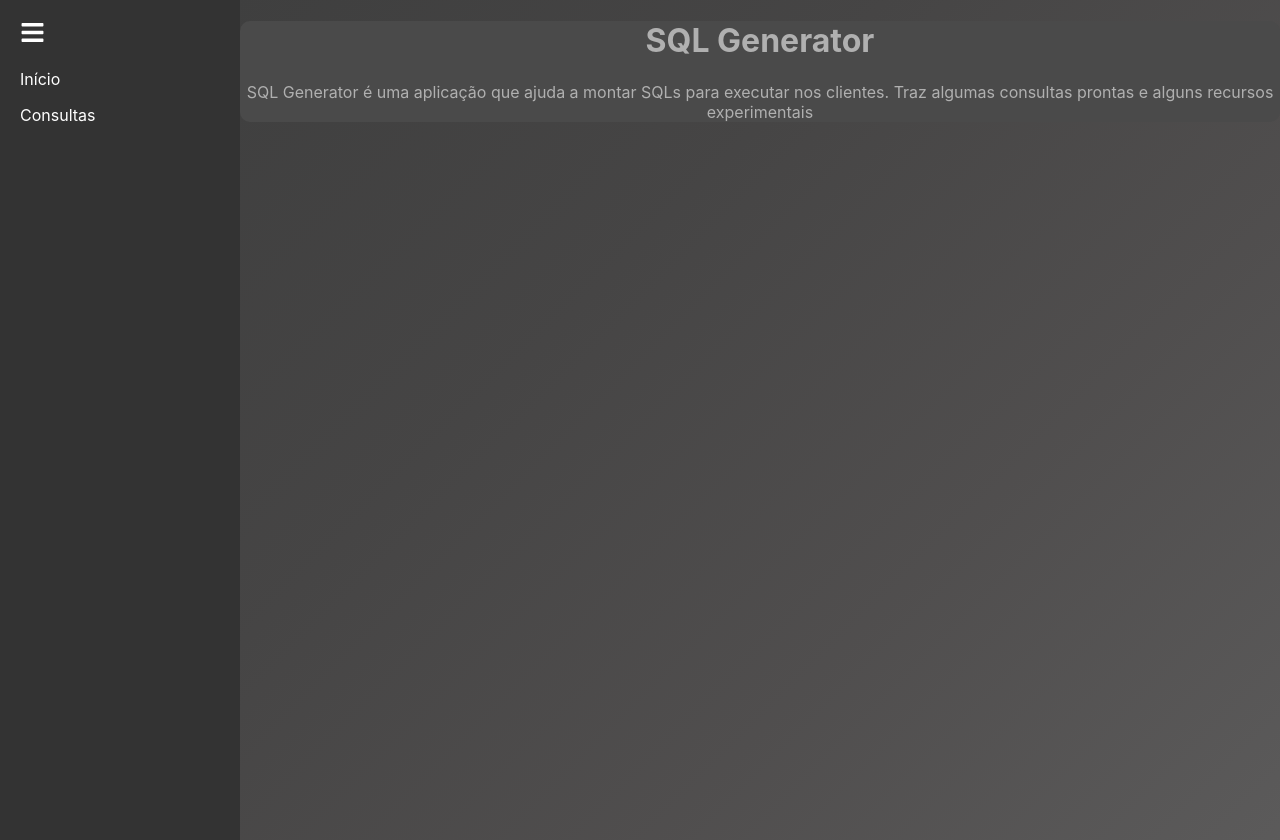
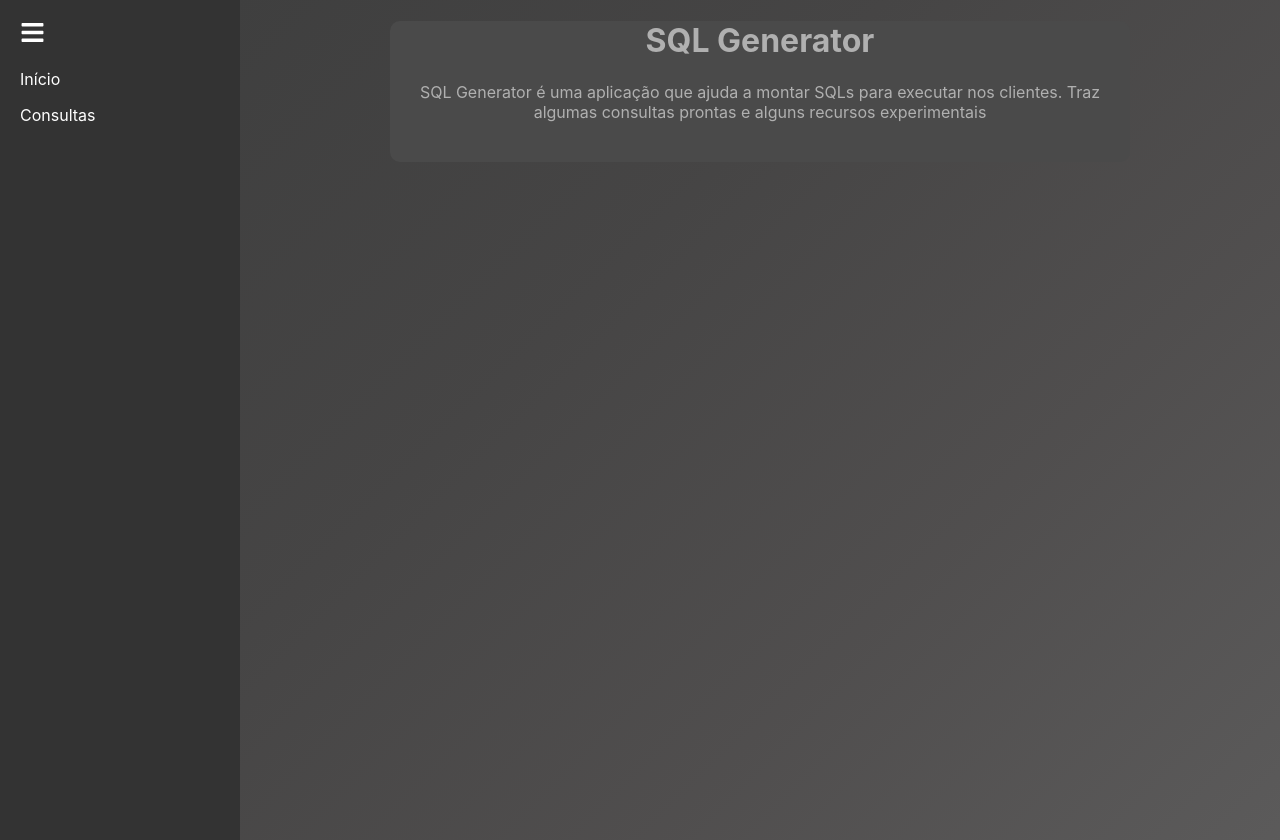
Before and after one commit to neves1697/SQLGenerator, a React (Create React App) app: page /inicio in a window 1280 px wide. Built offline with nearby package versions, Linux system fonts and the light colour scheme.

Commit message:
Ajustando texto do início

```diff
--- a/src/Components/SlideBar.jsx
+++ b/src/Components/SlideBar.jsx
@@ -27,7 +27,9 @@ const SlideBar = () => {
                         </li>
                     </ul>
                 )}
+
             </div>
+
         </>
     );
 };
--- a/src/Styles/Inicio.scss
+++ b/src/Styles/Inicio.scss
@@ -13,4 +13,10 @@
 .textos{
     background-color: #4a4a4a; /* Tom de cinza escuro */
     border-radius: 10px;
+
+    p{
+        padding: 0 20px; /* 0px para cima e para baixo, 20px para esquerda e direita */
+        width: 700px;
+        height: 80px;
+    }
 }
```
